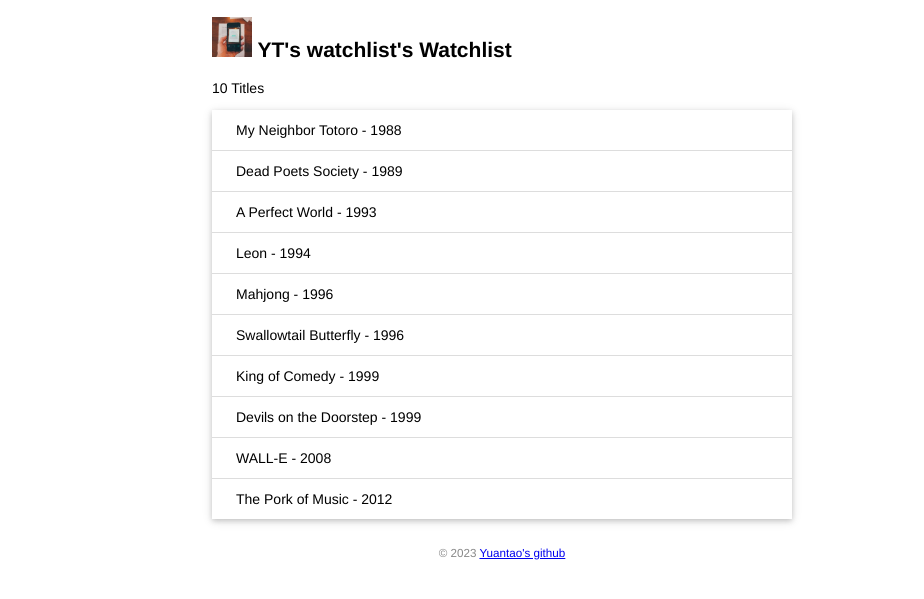
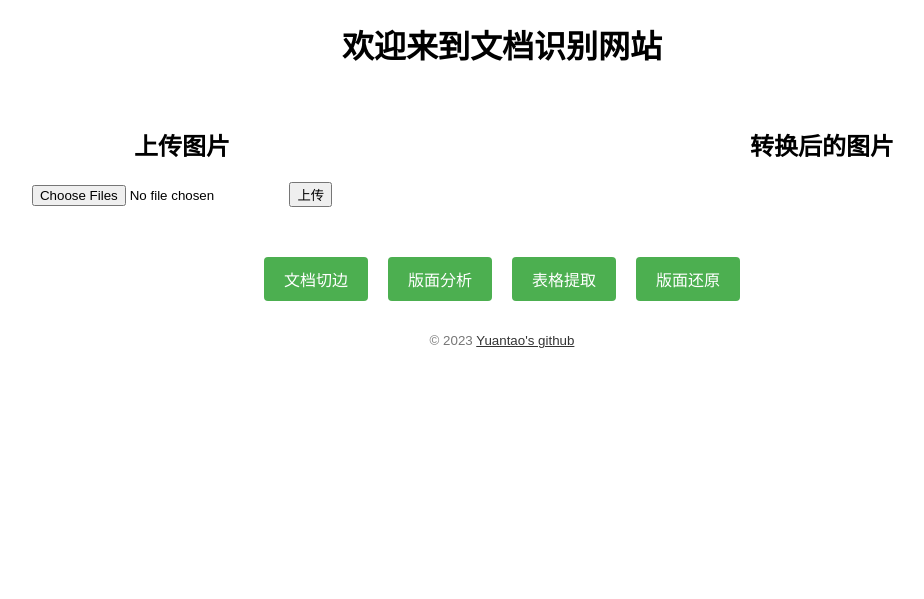
Before and after one commit to yuanyatao/my_flask, a Flask app: page / in a window 1280 px wide. Shown: the top 599 px of the page, without its empty margins (138-1062 px from the left). Run offline with Flask 3, Linux system fonts and the light colour scheme.

Commit message:
把项目转变为文档识别项目

```diff
--- a/app.py
+++ b/app.py
@@ -1,40 +1,87 @@
-from flask import Flask
-from flask import url_for  #
-from markupsafe import escape
-from flask import Flask, render_template
-name = "YT's watchlist"
-movies = [
-    {'title': 'My Neighbor Totoro', 'year': '1988'},
-    {'title': 'Dead Poets Society', 'year': '1989'},
-    {'title': 'A Perfect World', 'year': '1993'},
-    {'title': 'Leon', 'year': '1994'},
-    {'title': 'Mahjong', 'year': '1996'},
-    {'title': 'Swallowtail Butterfly', 'year': '1996'},
-    {'title': 'King of Comedy', 'year': '1999'},
-    {'title': 'Devils on the Doorstep', 'year': '1999'},
-    {'title': 'WALL-E', 'year': '2008'},
-    {'title': 'The Pork of Music', 'year': '2012'},
-]
-app = Flask(__name__) #注册
+from flask import Flask, render_template, request
+import os
 
-@app.route('/') #添加多个装饰器
-@app.route('/index')
-@app.route('/home')
+app = Flask(__name__)
+
+# 设置上传文件的保存目录
+app.config['UPLOAD_FOLDER'] = 'static/uploads'
+
+@app.route('/', methods=['GET', 'POST'])
 def index():
-    return render_template('index.html', name=name, movies=movies) #把参数传入
+    if request.method == 'POST':
+        return upload()
+    return render_template('index.html')
 
-@app.route('/user/<name>')
-def user_page(name):
-    return f'User: {escape(name)}'
 
-@app.route('/test')
-def test_url_for():
-    # 下面是一些调用示例（请访问 http://localhost:5000/test 后在命令行窗口查看输出的 URL）：
-    print(url_for('hello'))  # 生成 hello 视图函数对应的 URL，将会输出：/
-    # 注意下面两个调用是如何生成包含 URL 变量的 URL 的
-    print(url_for('user_page', name='greyli'))  # 输出：/user/greyli
-    print(url_for('user_page', name='peter'))  # 输出：/user/peter
-    print(url_for('test_url_for'))  # 输出：/test
-    # 下面这个调用传入了多余的关键字参数，它们会被作为查询字符串附加到 URL 后面。
-    print(url_for('test_url_for', num=2))  # 输出：/test?num=2
-    return 'Test page'
+@app.route('/upload', methods=['POST'])
+def upload():
+    # 获取上传的文件
+    uploaded_files = request.files.getlist('file')
+
+    # 创建保存文件的文件夹
+    if not os.path.exists(app.config['UPLOAD_FOLDER']):
+        os.makedirs(app.config['UPLOAD_FOLDER'])
+
+    filenames = []
+    for file in uploaded_files:
+        if file:
+            # 保存文件到服务器
+            filename = file.filename
+            file_path = os.path.join(app.config['UPLOAD_FOLDER'], filename)
+            file.save(file_path)
+            filenames.append(filename)
+
+    return render_template('index.html', filenames=filenames)
+
+@app.route('/process', methods=['POST'])
+def process():
+    action = request.form.get('action')
+    filename = request.form.get('filename')
+
+    # 在这里添加相应按钮点击事件的处理逻辑
+    # 根据 action 的值进行相应的操作
+
+    return render_template('index.html', filenames=[filename])
+
+if __name__ == '__main__':
+    app.run(debug=True)
+# from flask import Flask
+# from flask import url_for  #
+# from markupsafe import escape
+# from flask import Flask, render_template
+# name = "YT's watchlist"
+# movies = [
+#     {'title': 'My Neighbor Totoro', 'year': '1988'},
+#     {'title': 'Dead Poets Society', 'year': '1989'},
+#     {'title': 'A Perfect World', 'year': '1993'},
+#     {'title': 'Leon', 'year': '1994'},
+#     {'title': 'Mahjong', 'year': '1996'},
+#     {'title': 'Swallowtail Butterfly', 'year': '1996'},
+#     {'title': 'King of Comedy', 'year': '1999'},
+#     {'title': 'Devils on the Doorstep', 'year': '1999'},
+#     {'title': 'WALL-E', 'year': '2008'},
+#     {'title': 'The Pork of Music', 'year': '2012'},
+# ]
+# app = Flask(__name__) #注册
+
+# @app.route('/') #添加多个装饰器
+# @app.route('/index')
+# @app.route('/home')
+# def index():
+#     return render_template('index.html', name=name, movies=movies) #把参数传入
+
+# @app.route('/user/<name>')
+# def user_page(name):
+#     return f'User: {escape(name)}'
+
+# @app.route('/test')
+# def test_url_for():
+#     # 下面是一些调用示例（请访问 http://localhost:5000/test 后在命令行窗口查看输出的 URL）：
+#     print(url_for('hello'))  # 生成 hello 视图函数对应的 URL，将会输出：/
+#     # 注意下面两个调用是如何生成包含 URL 变量的 URL 的
+#     print(url_for('user_page', name='greyli'))  # 输出：/user/greyli
+#     print(url_for('user_page', name='peter'))  # 输出：/user/peter
+#     print(url_for('test_url_for'))  # 输出：/test
+#     # 下面这个调用传入了多余的关键字参数，它们会被作为查询字符串附加到 URL 后面。
+#     print(url_for('test_url_for', num=2))  # 输出：/test?num=2
+#     return 'Test page'
--- /dev/null
+++ b/static/css/style.css
@@ -0,0 +1,85 @@
+/* 全局样式 */
+body {
+    font-family: Arial, sans-serif;
+    margin: 0;
+    padding: 0;
+}
+
+h1, h2 {
+    text-align: center;
+}
+
+a {
+    color: #333;
+}
+
+/* 上传部分样式 */
+.upload-section {
+    display: flex;
+    justify-content: center;
+    align-items: flex-start;
+    margin-top: 30px;
+}
+
+.left-section, .right-section {
+    width: 50%;
+    padding: 10px;
+}
+
+.left-section {
+    display: flex;
+    flex-direction: column;
+    align-items: center;
+}
+
+.image-queue {
+    display: flex;
+    flex-wrap: nowrap;
+    overflow-x: auto;
+    max-height: 200px;
+    margin-top: 10px;
+}
+
+.image-queue img {
+    height: 100px;
+    margin-right: 10px;
+    object-fit: cover;
+}
+
+.right-section img {
+    max-width: 100%;
+    height: auto;
+    margin-top: 10px;
+}
+
+/* 按钮样式 */
+.button-section {
+    display: flex;
+    justify-content: center;
+    margin-top: 30px;
+}
+
+.action-button {
+    margin: 0 10px;
+    padding: 10px 20px;
+    font-size: 16px;
+    background-color: #4CAF50;
+    color: #fff;
+    border: none;
+    border-radius: 4px;
+    cursor: pointer;
+}
+
+.action-button:hover {
+    background-color: #45a049;
+}
+
+/* 页脚样式 */
+footer {
+    text-align: center;
+    margin-top: 30px;
+}
+
+footer small {
+    color: #777;
+}
--- a/static/style.css
+++ /dev/null
@@ -1,48 +0,0 @@
-/* 页面整体 */
-body {
-    margin: auto;
-    max-width: 580px;
-    font-size: 14px;
-    font-family: Helvetica, Arial, sans-serif;
-}
-
-/* 页脚 */
-footer {
-    color: #888;
-    margin-top: 15px;
-    text-align: center;
-    padding: 10px;
-}
-
-/* 头像 */
-.scanner {
-    width: 40px;
-}
-
-/* 电影列表 */
-.movie-list {
-    list-style-type: none;
-    padding: 0;
-    margin-bottom: 10px;
-    box-shadow: 0 2px 5px 0 rgba(0, 0, 0, 0.16), 0 2px 10px 0 rgba(0, 0, 0, 0.12);
-}
-
-.movie-list li {
-    padding: 12px 24px;
-    border-bottom: 1px solid #ddd;
-}
-
-.movie-list li:last-child {
-    border-bottom:none;
-}
-
-.movie-list li:hover {
-    background-color: #f8f9fa;
-}
-
-/* 龙猫图片 */
-.totoro {
-    display: block;
-    margin: 0 auto;
-    height: 100px;
-}
--- a/templates/index.html
+++ b/templates/index.html
@@ -2,23 +2,41 @@
 <html lang="en">
 <head>
     <meta charset="utf-8">
-    <link rel="stylesheet" href="{{ url_for('static', filename='style.css') }}" type="text/css">
-    <link rel="icon" href="{{url_for('static',filename='icon.jpg')}}">
-    <title>{{ name }}'s Watchlist</title>
+    <link rel="stylesheet" href="{{ url_for('static', filename='css/style.css') }}" type="text/css">
+    <link rel="icon" href="{{ url_for('static', filename='icon.jpg') }}">
+    <title>文档识别</title>
 </head>
 <body>
-    <h2>
-        <img alt="scanner" class="scanner" src="{{url_for('static',filename='images/scanner.jpg')}}">
-        {{ name }}'s Watchlist
+    <h1>欢迎来到文档识别网站</h1>
 
-    </h2>
-    {# 使用 length 过滤器获取 movies 变量的长度 #}
-    <p>{{ movies|length }} Titles</p>
-    <ul class="movie-list">
-        {% for movie in movies %}  {# 迭代 movies 变量 #}
-        <li>{{ movie.title }} - {{ movie.year }}</li>  {# 等同于 movie['title'] #}
-        {% endfor %}  {# 使用 endfor 标签结束 for 语句 #}
-    </ul>
+    <div class="upload-section">
+        <div class="left-section">
+            <h2>上传图片</h2>
+            <form method="post" enctype="multipart/form-data">
+                <input type="file" name="file" multiple>
+                <input type="submit" value="上传">
+            </form>
+            <div class="image-queue">
+                {% if filename %}
+                    <img src="{{ url_for('static', filename=filename) }}" alt="上传图片">
+                {% endif %}
+            </div>
+        </div>
+        <div class="right-section">
+            <h2>转换后的图片</h2>
+            {% if filename %}
+                <img src="{{ url_for('static', filename=filename) }}" alt="转换后的图片">
+            {% endif %}
+        </div>
+    </div>
+
+    <div class="button-section">
+        <button class="action-button">文档切边</button>
+        <button class="action-button">版面分析</button>
+        <button class="action-button">表格提取</button>
+        <button class="action-button">版面还原</button>
+    </div>
+
     <footer>
         <small>&copy; 2023 <a href="https://github.com/yuanyatao/my_flask">Yuantao's github</a></small>
     </footer>
```
Also changed, not shown: static/uploads/13989254_水生生物学 第 2 版_19.jpg (added).
